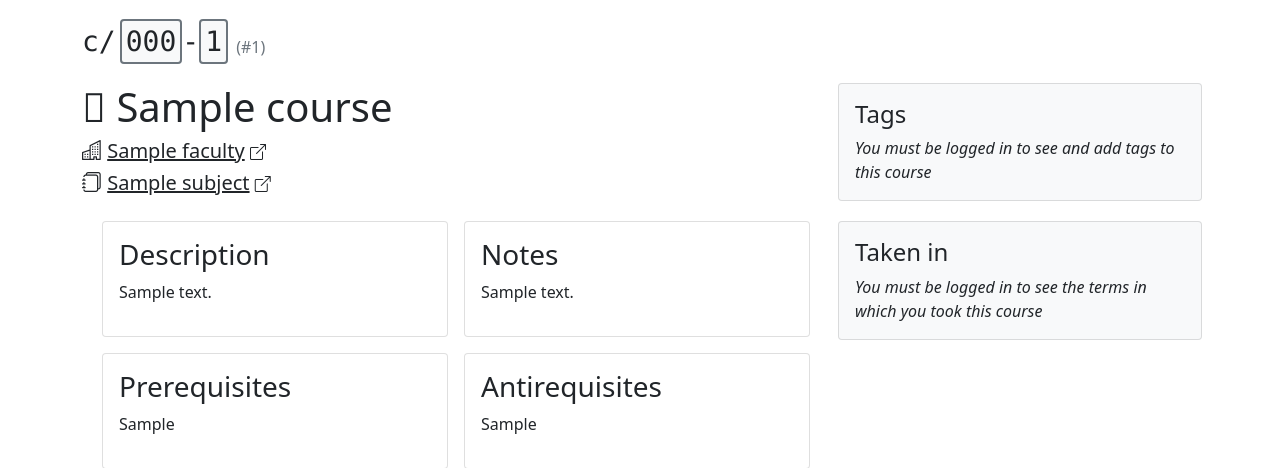
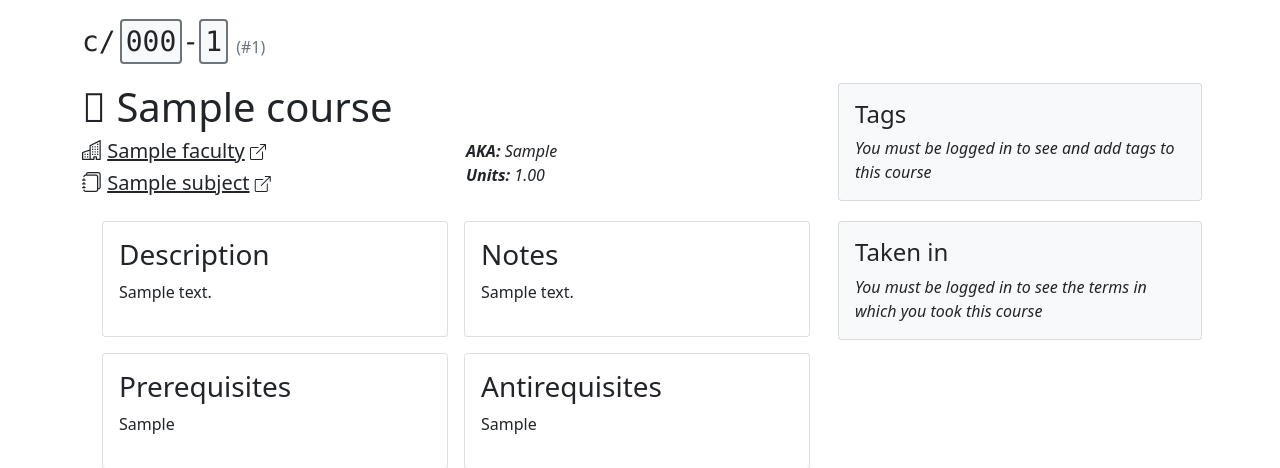
Before and after one commit to shadow-maker/uofcourse, a Flask app: page /c/000/1 in a window 1280 px wide. Shown: the part 63-531 px from the top of the page. Run offline with Flask 2, Linux system fonts and the light colour scheme; tables that the repository leaves empty hold one stand-in row (values such as "Sample post").

Commit message:
Add Units and AKA to course page

```diff
--- a/planner/templates/course.html
+++ b/planner/templates/course.html
@@ -13,16 +13,32 @@
 	<div class="col-12 col-md-8">
 		<h1 class="mt-2">&#{{course.getEmoji()}} {{course.name}}</h1>
 
+		<div class="row">
+			<div class="col-12 col-md-6">
 				<h5 title="Faculty">
 					<i class="bi bi-building"></i>
-			<a href="{{faculty.url}}" class="h5 text-body">{{faculty.name}}</a>
+					<a href="{{faculty.url}}" class="text-body">{{faculty.name}}</a>
 					<i class="h6 bi bi-box-arrow-up-right"></i>
 				</h5>
 				<h5 title="Subject">
 					<i class="bi bi-journals"></i></i>
-			<a href="{{subject.url}}" class="h5 text-body">{{subject.name}}</a>
+					<a href="{{subject.url}}" class="text-body">{{subject.name}}</a>
 					<i class="h6 bi bi-box-arrow-up-right"></i>
 				</h5>
+			</div>
+			<div class="col-12 col-md-6 ps-3 py-2 py-md-0">
+				{% if course.aka %}
+				<div title="Also known as" class="fst-italic">
+					<span class="fw-bold">AKA:</span>
+					{{course.aka}}
+				</div>
+				{% endif %}
+				<div title="Units" class="fst-italic">
+					<span class="fw-bold">Units:</span>
+					{{course.units}}
+				</div>
+			</div>
+		</div>
 	</div>
 
 	<!--Tags-->
```
Lines whose indentation alone changed are shown as unchanged.
